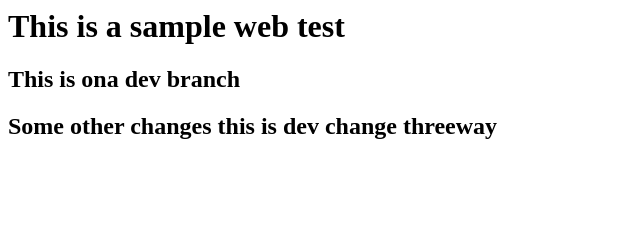
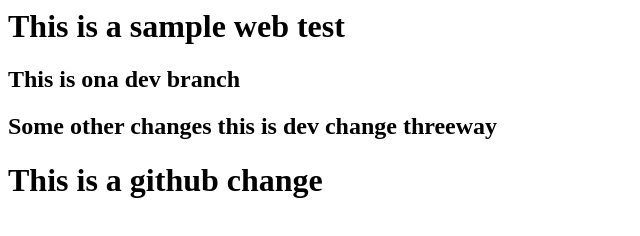
Before and after one commit to ShreyaRBhide/WebTest, a plain HTML site: page index.html in a window 1280 px wide. Shown: the whole page, without its empty margins (0-640 px from the left). Drawn offline with Linux system fonts and the light colour scheme.

Commit message:
Update index.html

```diff
--- a/index.html
+++ b/index.html
@@ -1,3 +1,4 @@
 <h1> This is a sample web test </h1>
 <h2>This is ona dev branch</h2>
 <h2>Some other changes this is dev change threeway</h2>
+<h1>This is a github change</h1>
```
